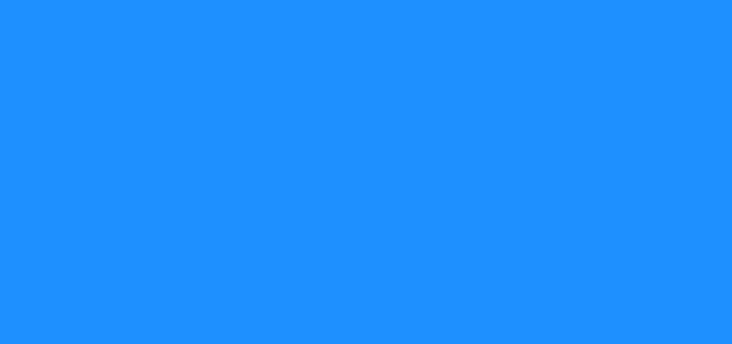
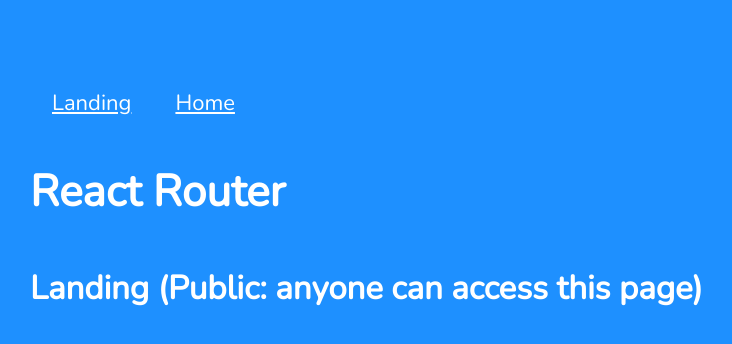
Before and after one commit to HRen5577/csc424-react-app, a React (Create React App) app in the folder react-frontend/: page / in a window 1280 px wide. Shown: the top 344 px of the page, without its empty margins (58-790 px from the left). Built offline with nearby package versions, Linux system fonts and the light colour scheme.

Commit message:
a1_s3_cpt

```diff
--- a/react-frontend/package.json
+++ b/react-frontend/package.json
@@ -8,6 +8,7 @@
     "@testing-library/user-event": "^13.5.0",
     "react": "^18.2.0",
     "react-dom": "^18.2.0",
+    "react-router-dom": "^6.6.2",
     "react-scripts": "5.0.1",
     "web-vitals": "^2.1.4"
   },
--- a/react-frontend/src/App.js
+++ b/react-frontend/src/App.js
@@ -1,6 +1,27 @@
+import { Routes, Route, Link } from 'react-router-dom';
+import Landing from './Landing'
+import Home from './Home';
 
 const App = () => {
-    return <></>
-}
+    return(
+    <>
+        <Navigation/>
+        <h1>React Router</h1>
+        <Routes>
+            <Route index element={<Landing/>}/>
+            <Route path="landing" element={<Landing/>}/>
+            <Route path="home" element={<Home/>}/>
+            <Route path="*" element={<p>There's nothing here: 404</p>}/>
+        </Routes>
+    </>
+    );
+};
+
+const Navigation = () =>(
+    <nav>
+        <Link to="/landing">Landing</Link>
+        <Link to="/home">Home</Link>
+    </nav>
+);
 
 export default App;
--- /dev/null
+++ b/react-frontend/src/Home.js
@@ -0,0 +1,5 @@
+const Home = () => {
+    return <h2>Home (Protected: authenticated user required)</h2>;
+}
+
+export default Home;
--- /dev/null
+++ b/react-frontend/src/Landing.js
@@ -0,0 +1,5 @@
+const Landing = () =>{
+    return <h2>Landing (Public: anyone can access this page)</h2>;
+};
+
+export default Landing;
--- a/react-frontend/src/index.js
+++ b/react-frontend/src/index.js
@@ -1,12 +1,14 @@
 import React from 'react';
 import ReactDOM from 'react-dom/client';
+import {BrowserRouter} from 'react-router-dom';
 import './index.css';
 import App from './App';
 
 const root = ReactDOM.createRoot(document.getElementById('root'));
-
 root.render(
     <React.StrictMode>
-        <App/>
+        <BrowserRouter>
+            <App/>
+        </BrowserRouter>
     </React.StrictMode>
 )
```
Also changed, not shown: 1 other file (tests, documents, lock files or other folders).
